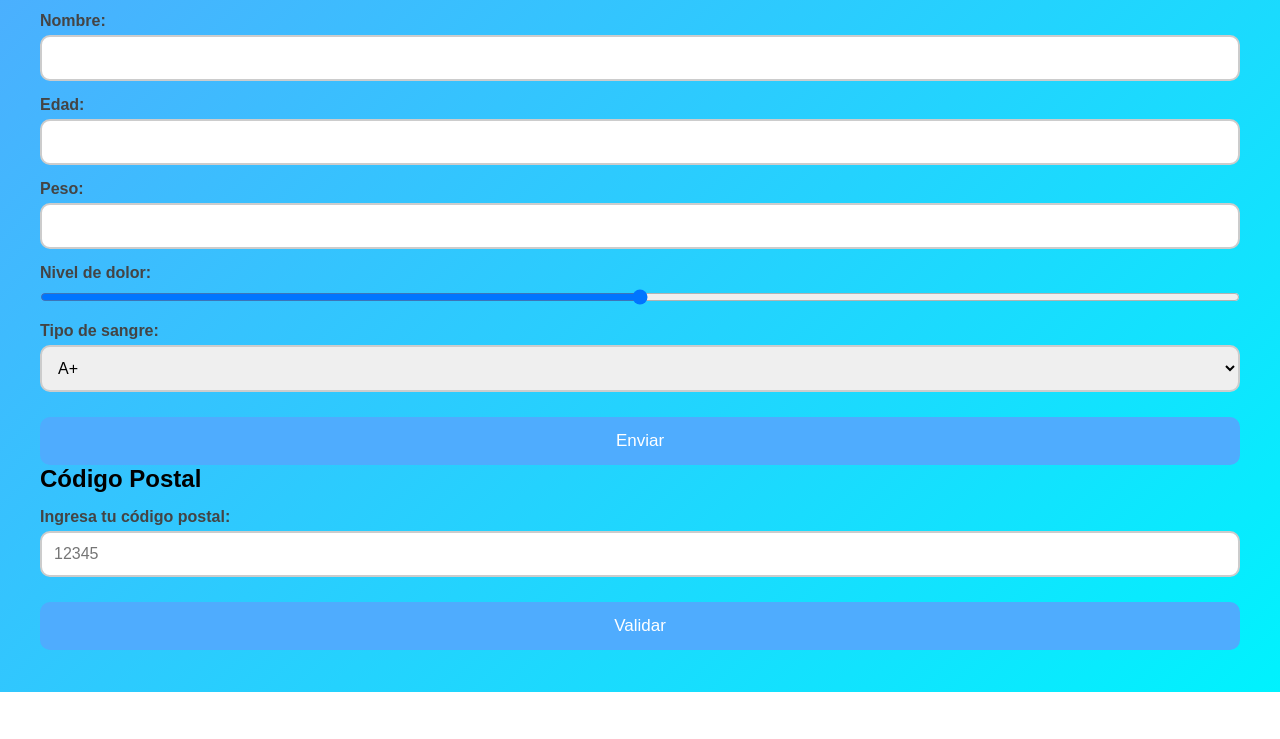
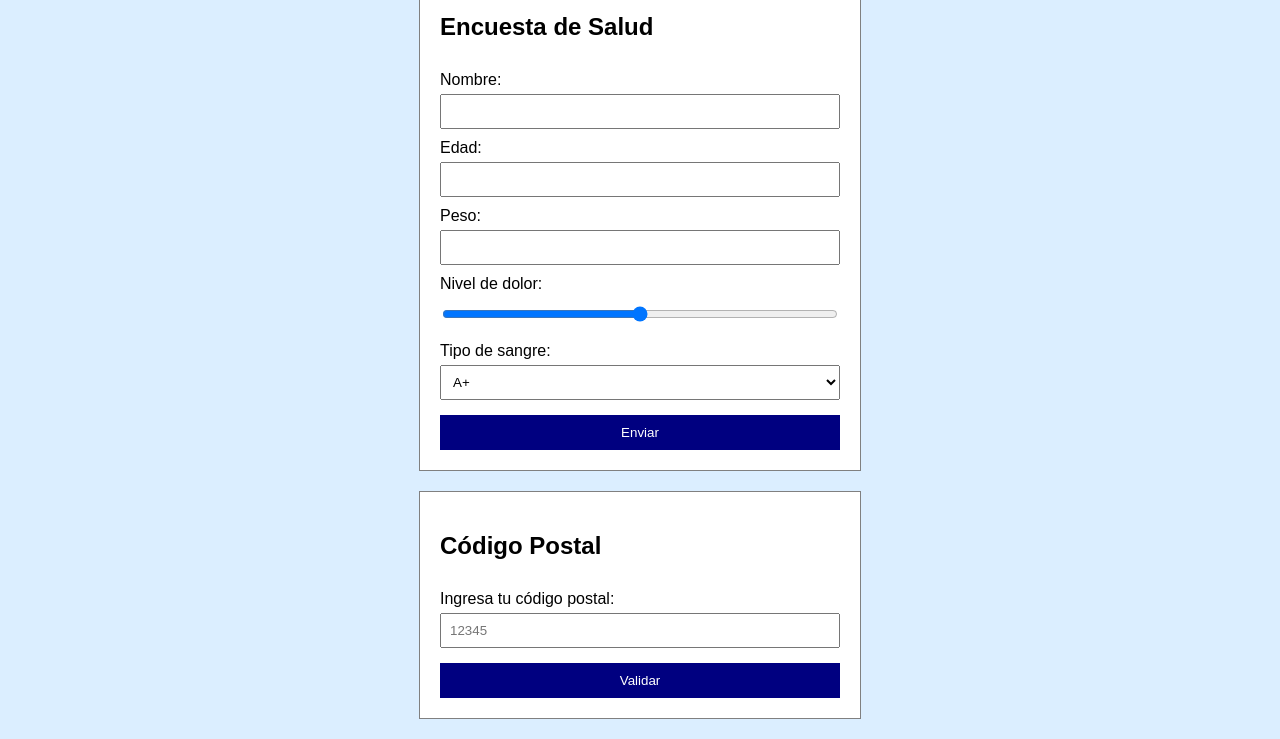
Before and after one commit to instalilian888-boop/formulario-html5, a plain HTML site: page index.html in a window 1280 px wide. Shown: the part 108-847 px from the top of the page. Before the commit the page ends 800 px from the top, so only its background shows below. Drawn offline with Linux system fonts and the light colour scheme.

Commit message:
Update style.css

```diff
--- a/style.css
+++ b/style.css
@@ -1,100 +1,39 @@
-*{
-    margin:0;
-    padding:0;
-    box-sizing:border-box;
-    font-family:Arial, Helvetica, sans-serif;
+body{
+    font-family: Arial;
+    background-color: #dbeeff;
 }
 
-body{
-    background:linear-gradient(135deg,#4facfe,#00f2fe);
-    min-height:100vh;
-    padding:40px;
+h1{
+    text-align: center;
+    color: navy;
 }
 
-header{
-    text-align:center;
-    color:white;
-    margin-bottom:30px;
-}
-
-header h1{
-    font-size:40px;
-    margin-bottom:10px;
-}
-
-header p{
-    font-size:18px;
-}
-
-.card{
-    background:white;
-    width:90%;
-    max-width:600px;
-    margin:20px auto;
-    padding:30px;
-    border-radius:15px;
-    box-shadow:0 4px 15px rgba(0,0,0,0.2);
-}
-
-.card h2{
-    margin-bottom:20px;
-    color:#333;
+.contenedor{
+    background-color: white;
+    width: 400px;
+    margin: 20px auto;
+    padding: 20px;
+    border: 1px solid gray;
 }
 
 form{
-    display:flex;
-    flex-direction:column;
+    display: flex;
+    flex-direction: column;
 }
 
 label{
-    margin-top:15px;
-    margin-bottom:5px;
-    font-weight:bold;
-    color:#444;
+    margin-top: 10px;
 }
 
-input,
-select{
-    padding:12px;
-    border:2px solid #ccc;
-    border-radius:10px;
-    font-size:16px;
-}
-
-input:focus,
-select:focus{
-    border-color:#4facfe;
-    outline:none;
-}
-
-input[type="range"]{
-    padding:0;
+input, select{
+    padding: 8px;
+    margin-top: 5px;
 }
 
 button{
-    margin-top:25px;
-    padding:14px;
-    border:none;
-    border-radius:10px;
-    background:#4facfe;
-    color:white;
-    font-size:17px;
-    cursor:pointer;
-    transition:0.3s;
+    margin-top: 15px;
+    padding: 10px;
+    background-color: navy;
+    color: white;
+    border: none;
 }
-
-button:hover{
-    background:#0077ff;
-}
-
-small{
-    margin-top:8px;
-    color:#666;
-}
-
-footer{
-    text-align:center;
-    color:white;
-    margin-top:30px;
-    font-size:15px;
-}
```
